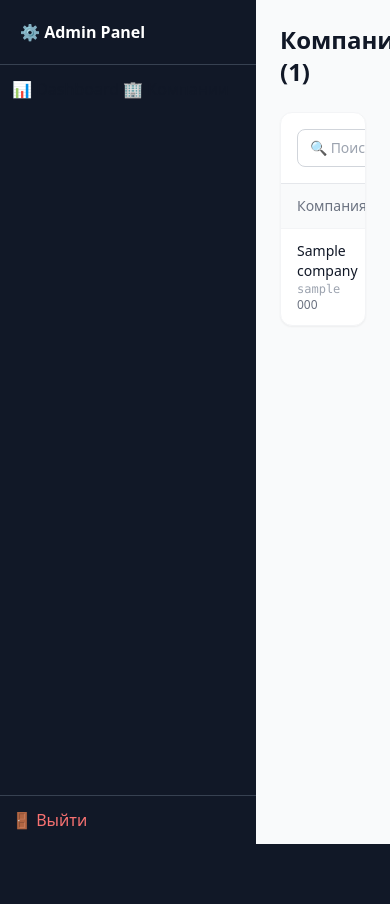
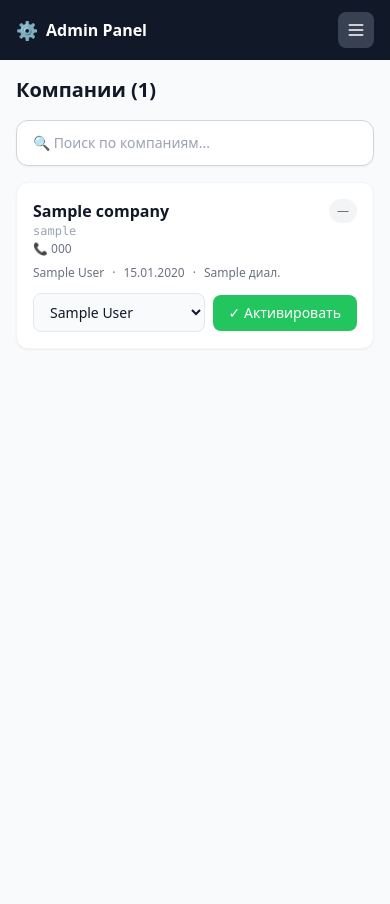
Before and after one commit to grandpashumor2-stack/MasterDeskRuBot, a FastAPI app: template backend/app/web/templates/admin/companies.html in a window 390 px wide. Before the commit the page ends 844 px from the top, so only its background shows below. Run offline with FastAPI, Linux system fonts and the light colour scheme; the template is opened without the code that fills it: most values are stand-ins (such as "Sample title", 1, 10 or a date in 2020); some libraries are stand-ins or nearby versions.

Commit message:
mobile: responsive companies with cards

```diff
--- a/backend/app/web/templates/admin/companies.html
+++ b/backend/app/web/templates/admin/companies.html
@@ -1,8 +1,27 @@
 {% extends "base.html" %}
 {% block title %}Компании — Admin{% endblock %}
 {% block body %}
+<div x-data="{ open: false }" class="min-h-screen bg-gray-50">
+
+  <!-- MOBILE HEADER -->
+  <header class="md:hidden bg-gray-900 text-white px-4 py-3 flex items-center justify-between sticky top-0 z-50">
+    <div class="flex items-center gap-2">
+      <span class="text-lg">⚙️</span>
+      <span class="font-semibold">Admin Panel</span>
+    </div>
+    <button @click="open = !open" class="p-2 rounded-lg bg-gray-700">
+      <svg class="w-5 h-5" fill="none" stroke="currentColor" viewBox="0 0 24 24"><path stroke-linecap="round" stroke-linejoin="round" stroke-width="2" d="M4 6h16M4 12h16M4 18h16"/></svg>
+    </button>
+  </header>
+  <div x-show="open" x-cloak class="md:hidden bg-gray-800 text-white px-4 py-3 space-y-1 z-40">
+    <a href="/admin" class="flex items-center gap-2 px-3 py-2 rounded-lg hover:bg-gray-700 text-gray-300 text-sm">📊 Dashboard</a>
+    <a href="/admin/companies" class="flex items-center gap-2 px-3 py-2 rounded-lg bg-blue-600 text-white text-sm">🏢 Компании</a>
+    <a href="/logout" class="flex items-center gap-2 px-3 py-2 rounded-lg hover:bg-gray-700 text-red-400 text-sm">🚪 Выйти</a>
+  </div>
+
   <div class="flex h-screen overflow-hidden">
-  <aside class="w-64 bg-gray-900 flex flex-col flex-shrink-0">
+    <!-- DESKTOP SIDEBAR -->
+    <aside class="hidden md:flex w-64 bg-gray-900 flex-col flex-shrink-0">
       <div class="p-5 border-b border-gray-700">
         <p class="text-white font-bold">⚙️ Admin Panel</p>
       </div>
@@ -14,14 +33,72 @@
         <a href="/logout" class="sidebar-link text-red-400 hover:text-red-300 hover:bg-gray-800">🚪 Выйти</a>
       </div>
     </aside>
-  <main class="flex-1 overflow-y-auto p-6">
-    <div class="flex items-center justify-between mb-6">
-      <h1 class="text-2xl font-bold text-gray-900">Компании ({{ companies|length }})</h1>
+
+    <!-- MAIN -->
+    <main class="flex-1 overflow-y-auto p-4 md:p-6">
+      <h1 class="text-xl md:text-2xl font-bold text-gray-900 mb-4">Компании ({{ companies|length }})</h1>
+
+      <!-- Search -->
+      <div class="mb-4">
+        <input type="text" id="search" onkeyup="filterCards()" placeholder="🔍 Поиск по компаниям..."
+          class="w-full border border-gray-300 rounded-xl px-4 py-3 text-sm focus:outline-none focus:ring-2 focus:ring-blue-500 bg-white shadow-sm">
       </div>
-    <div class="bg-white rounded-xl shadow-sm border border-gray-100 overflow-hidden">
-      <div class="p-4 border-b">
-        <input type="text" id="search" onkeyup="filterTable()" placeholder="🔍 Поиск..." class="border border-gray-300 rounded-lg px-3 py-2 text-sm w-72 focus:outline-none focus:ring-2 focus:ring-blue-500">
+
+      <!-- MOBILE: Cards -->
+      <div class="md:hidden space-y-3" id="mobileCards">
+        {% for c in companies %}
+        <div class="company-card bg-white rounded-xl shadow-sm border border-gray-100 p-4">
+          <div class="flex items-start justify-between mb-2">
+            <div>
+              <p class="font-semibold text-gray-900">{{ c.name }}</p>
+              <p class="text-xs text-gray-400 font-mono">{{ c.slug }}</p>
+              {% if c.phone %}<p class="text-xs text-gray-500 mt-0.5">📞 {{ c.phone }}</p>{% endif %}
             </div>
+            {% if c.subscription %}
+            <span class="px-2 py-1 text-xs rounded-full font-medium flex-shrink-0
+              {% if c.subscription.status.value == 'active' %}bg-green-100 text-green-700
+              {% elif c.subscription.status.value == 'trial' %}bg-yellow-100 text-yellow-700
+              {% elif c.subscription.status.value == 'past_due' %}bg-red-100 text-red-700
+              {% else %}bg-gray-100 text-gray-500{% endif %}">
+              {{ {'trial':'Триал','active':'Активна','past_due':'Просрочена','cancelled':'Отменена','expired':'Истекла'}.get(c.subscription.status.value,'—') }}
+            </span>
+            {% else %}
+            <span class="px-2 py-1 text-xs rounded-full bg-gray-100 text-gray-500">Нет тарифа</span>
+            {% endif %}
+          </div>
+          <div class="flex items-center gap-2 text-xs text-gray-500 mb-3">
+            <span>{{ c.subscription.plan.display_name if c.subscription and c.subscription.plan else 'Без тарифа' }}</span>
+            <span>·</span>
+            <span>{{ c.created_at.strftime('%d.%m.%Y') }}</span>
+            {% if c.subscription and c.subscription.plan %}
+            <span>·</span>
+            <span>{{ c.subscription.dialogs_used }} диал.</span>
+            {% endif %}
+          </div>
+          <div class="flex items-center gap-2">
+            <select id="plan-{{ c.id }}" class="flex-1 text-sm border border-gray-200 rounded-lg px-3 py-2 bg-gray-50">
+              {% for plan in plans %}
+              <option value="{{ plan.name.value }}">{{ plan.display_name }}</option>
+              {% endfor %}
+            </select>
+            <button onclick="activateSub('{{ c.id }}')"
+              class="bg-green-500 hover:bg-green-600 text-white text-sm px-4 py-2 rounded-lg font-medium transition-colors whitespace-nowrap">
+              ✓ Активировать
+            </button>
+          </div>
+        </div>
+        {% endfor %}
+        {% if not companies %}
+        <div class="text-center py-12 text-gray-400">
+          <p class="text-4xl mb-3">🏢</p>
+          <p class="font-medium">Компаний пока нет</p>
+          <p class="text-sm mt-1">Они появятся после регистрации</p>
+        </div>
+        {% endif %}
+      </div>
+
+      <!-- DESKTOP: Table -->
+      <div class="hidden md:block bg-white rounded-xl shadow-sm border border-gray-100 overflow-hidden">
         <div class="overflow-x-auto">
           <table class="w-full text-sm" id="companiesTable">
             <thead>
@@ -42,9 +119,7 @@
                   <p class="text-xs text-gray-400 font-mono">{{ c.slug }}</p>
                   {% if c.phone %}<p class="text-xs text-gray-500">{{ c.phone }}</p>{% endif %}
                 </td>
-              <td class="px-4 py-3">
-                {{ c.subscription.plan.display_name if c.subscription and c.subscription.plan else '—' }}
-              </td>
+                <td class="px-4 py-3">{{ c.subscription.plan.display_name if c.subscription and c.subscription.plan else '—' }}</td>
                 <td class="px-4 py-3">
                   {% if c.subscription %}
                   <span class="px-2 py-0.5 text-xs rounded-full font-medium
@@ -57,22 +132,15 @@
                   {% else %}—{% endif %}
                 </td>
                 <td class="px-4 py-3 text-gray-600">
-                {% if c.subscription and c.subscription.plan %}
-                  {{ c.subscription.dialogs_used }}/{{ c.subscription.plan.limits.get('max_dialogs',-1) if c.subscription.plan.limits else '?' }}
-                {% else %}—{% endif %}
+                  {% if c.subscription and c.subscription.plan %}{{ c.subscription.dialogs_used }}/{{ c.subscription.plan.limits.get('max_dialogs',-1) if c.subscription.plan.limits else '?' }}{% else %}—{% endif %}
                 </td>
                 <td class="px-4 py-3 text-gray-500 text-xs">{{ c.created_at.strftime('%d.%m.%Y') }}</td>
                 <td class="px-4 py-3">
                   <div class="flex gap-2">
                     <select id="plan-{{ c.id }}" class="text-xs border border-gray-300 rounded px-2 py-1">
-                    {% for plan in plans %}
-                    <option value="{{ plan.name.value }}">{{ plan.display_name }}</option>
-                    {% endfor %}
+                      {% for plan in plans %}<option value="{{ plan.name.value }}">{{ plan.display_name }}</option>{% endfor %}
                     </select>
-                  <button onclick="activateSub('{{ c.id }}')"
-                    class="text-xs bg-green-100 hover:bg-green-200 text-green-800 px-2 py-1 rounded transition-colors">
-                    Активировать
-                  </button>
+                    <button onclick="activateSub('{{ c.id }}')" class="text-xs bg-green-100 hover:bg-green-200 text-green-800 px-2 py-1 rounded transition-colors">Активировать</button>
                   </div>
                 </td>
               </tr>
@@ -83,10 +151,12 @@
       </div>
     </main>
   </div>
+</div>
 <script>
 const token = () => document.cookie.split(';').find(c=>c.trim().startsWith('access_token='))?.split('=')[1];
-function filterTable() {
+function filterCards() {
   const q = document.getElementById('search').value.toLowerCase();
+  document.querySelectorAll('.company-card').forEach(r => r.style.display = r.textContent.toLowerCase().includes(q)?'':'none');
   document.querySelectorAll('.company-row').forEach(r => r.style.display = r.textContent.toLowerCase().includes(q)?'':'none');
 }
 async function activateSub(companyId) {
@@ -94,7 +164,7 @@ async function activateSub(companyId) {
   const r = await fetch(`/api/v1/admin/companies/${companyId}/activate?plan_name=${plan}`, {
     method:'POST', headers:{'Authorization':`Bearer ${token()}`}
   });
-  if(r.ok) { alert('Подписка активирована!'); location.reload(); } else alert('Ошибка');
+  if(r.ok) { alert('✅ Подписка активирована!'); location.reload(); } else alert('❌ Ошибка');
 }
 </script>
 {% endblock %}
```
Lines whose indentation alone changed are shown as unchanged.
